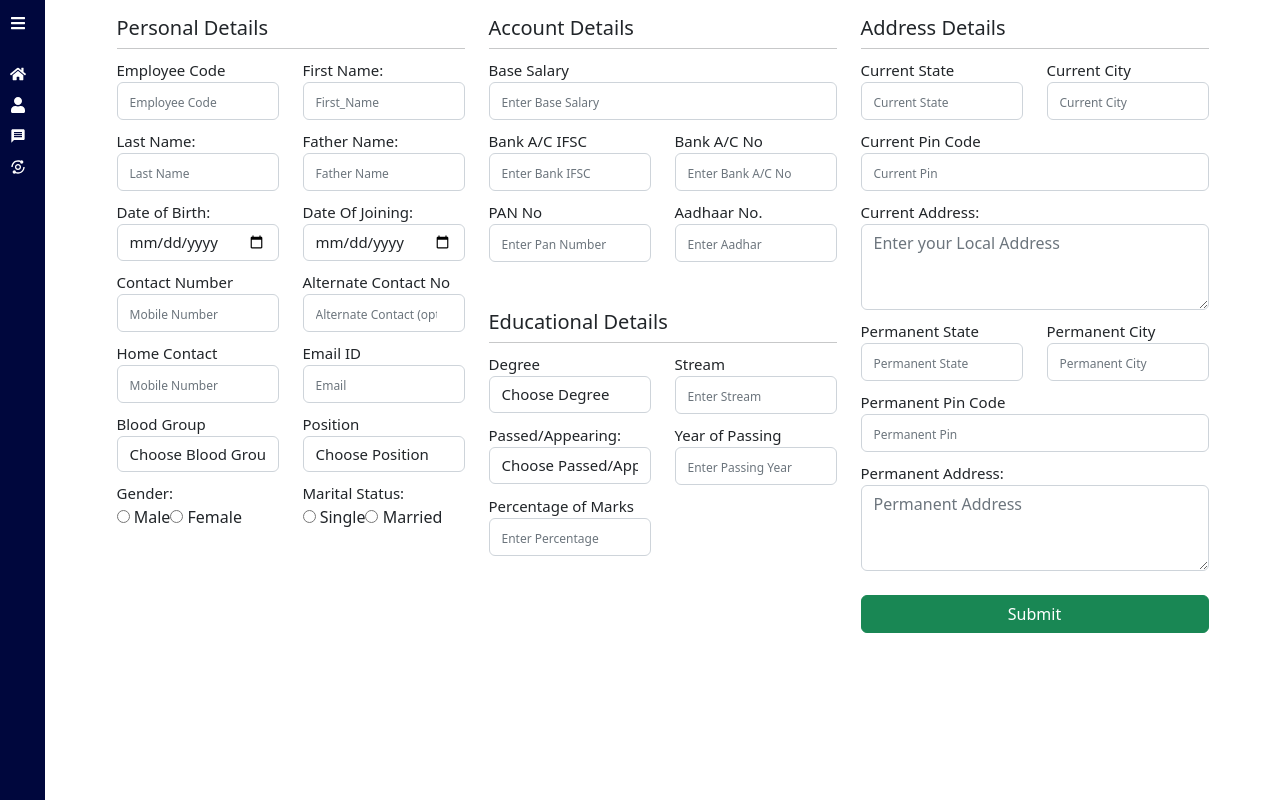
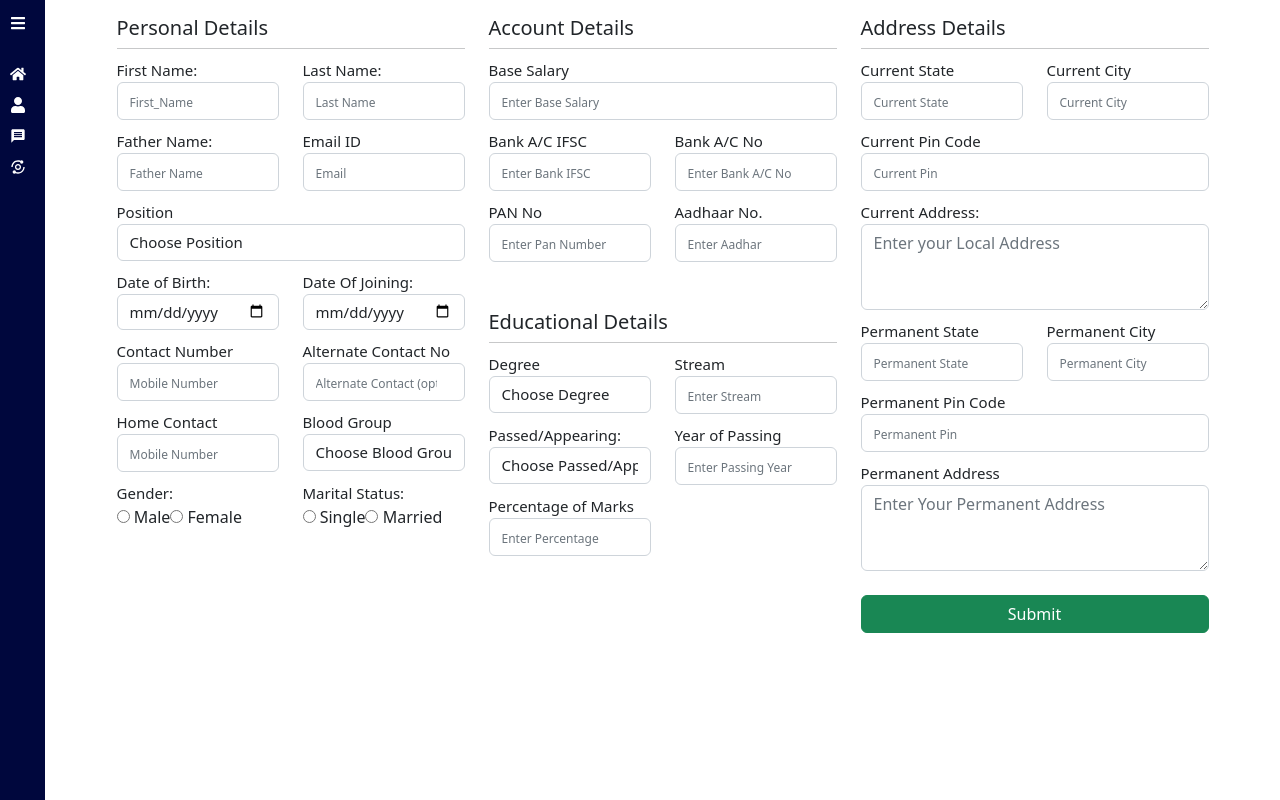
Before and after one commit to niklesh-zd/zd-payroll, a React (Create React App) app in the folder payroll-front/: page /settings/profile in a window 1280 px wide. Built offline with nearby package versions, Linux system fonts and the light colour scheme.

Commit message:
frontend chagnges

```diff
--- a/payroll-front/src/pages/Employee/AddEmployee.jsx
+++ b/payroll-front/src/pages/Employee/AddEmployee.jsx
@@ -49,7 +49,7 @@ function AddEmployee(props) {
     setErrors(validationErrors.errObj);
     if (validationErrors && validationErrors.formIsValid) {
       axios
-        .post("http://localhost:7071/emp/add_employ", fields)
+        .post("http://192.168.29.146:7071/emp/add_employ", fields)
         .then((response) => {
           console.log("success", response.data.message);
           if (response.data.message == "Success ") {
@@ -76,7 +76,7 @@ function AddEmployee(props) {
     setErrors(validationErrors.errObj);
     if (validationErrors && validationErrors.formIsValid) {
       axios
-        .post("http://localhost:7071/emp/update/" + props.data._id, fields)
+        .post("http://192.168.29.146:7071/emp/update/" + props.data._id, fields)
         .then((response) => {
           console.log("success", response);
           if (response.data.message == "updated successfully.") {
@@ -106,7 +106,7 @@ function AddEmployee(props) {
                 <h5 className="text-left"> Personal Details</h5>
                 <hr style={{ margin: "0px" }} />
                 <div className="row">
-                  <div className="col-lg-6 col-md-6 col-sm-6 col-xs-12">
+                  {/* <div className="col-lg-6 col-md-6 col-sm-6 col-xs-12">
                     <div className="form-group">
                       <label className="profile_details_text">
                         Employee Code
@@ -123,7 +123,7 @@ function AddEmployee(props) {
                       />
                       <div className="errorMsg">{errors.Employee_Code}</div>
                     </div>
-                  </div>
+                  </div> */}
                   <div className="col-lg-6 col-md-6 col-sm-6 col-xs-12">
                     <div className="form-group">
                       <label className="profile_details_text">
@@ -143,8 +143,6 @@ function AddEmployee(props) {
                       <div className="errorMsg">{errors.First_Name}</div>
                     </div>
                   </div>
-                </div>
-                <div className="row">
                   <div className="col-lg-6 col-md-6 col-sm-6 col-xs-12">
                     <div className="form-group">
                       <label className="profile_details_text">
@@ -164,6 +162,8 @@ function AddEmployee(props) {
                       <div className="errorMsg">{errors.Last_Name}</div>
                     </div>
                   </div>
+                </div>
+                <div className="row">
                   <div className="col-lg-6 col-md-6 col-sm-6 col-xs-12">
                     <div className="form-group">
                       <label className="profile_details_text">
@@ -183,8 +183,55 @@ function AddEmployee(props) {
                       <div className="errorMsg">{errors.fatherName}</div>
                     </div>
                   </div>
+                  <div className="col-lg-6 col-md-6 col-sm-6 col-xs-6 ">
+                    <div className="form-group">
+                      <label className="profile_details_text">Email ID</label>
+                      <input
+                        type="email"
+                        name="email"
+                        className="form-control"
+                        placeholder="Email"
+                        value={fields.email}
+                        onChange={(e) => handleChange(e)}
+                      />
+                      <div className="errorMsg">{errors.email}</div>
+                    </div>
+                  </div>
                 </div>
-
+                <div className="row">
+                  <div className="col-lg-12 col-md-12 col-sm-12 col-xs-12">
+                    <div className="form-group">
+                      <label className="profile_details_text">Position</label>
+                      <select
+                        name="Position"
+                        className="form-control"
+                        value={fields.Position}
+                        onChange={(e) => handleChange(e)}
+                      >
+                        <option disabled={true} selected={true}>
+                          Choose Position
+                        </option>
+                        <option>Software Architect</option>
+                        <option>
+                          Engineering Project Manager/Engineering Manager
+                        </option>
+                        <option>
+                          Technical Lead/Engineering Lead/Team Lead
+                        </option>
+                        <option>Principal Software Engineer</option>
+                        <option>
+                          Senior Software Engineer/Senior Software Developer
+                        </option>
+                        <option>Software Engineer</option>
+                        <option>Software Developer</option>
+                        <option>Junior Software Developer</option>
+                        <option>Intern Software Developer</option>
+                        <option>Other</option>
+                      </select>
+                      <div className="errorMsg">{errors.Position}</div>
+                    </div>
+                  </div>
+                </div>
                 <div className="row">
                   <div className="col-lg-6 col-md-6 col-sm-6 col-xs-12">
                     <div className="form-group">
@@ -286,23 +333,6 @@ function AddEmployee(props) {
                       </div>
                     </div>
                   </div>
-                  <div className="col-lg-6 col-md-6 col-sm-6 col-xs-6 ">
-                    <div className="form-group">
-                      <label className="profile_details_text">Email ID</label>
-                      <input
-                        type="email"
-                        name="email"
-                        className="form-control"
-                        placeholder="Email"
-                        value={fields.email}
-                        onChange={(e) => handleChange(e)}
-                      />
-                      <div className="errorMsg">{errors.email}</div>
-                    </div>
-                  </div>
-                </div>
-
-                <div className="row">
                   <div className="col-lg-6 col-md-6 col-sm-6 col-xs-12">
                     <div className="form-group">
                       <label className="profile_details_text">
@@ -327,41 +357,6 @@ function AddEmployee(props) {
                         <option>AB- </option>
                       </select>
                       <div className="errorMsg">{errors.Blood_Group}</div>
-                    </div>
-                  </div>
-                  <div className="col-lg-6 col-md-6 col-sm-6 col-xs-12">
-                    <div className="form-group">
-                      <label className="profile_details_text">Position</label>
-                      {/* <input
-                        type="text"
-                        style={{ textTransform: "capitalize" }}
-                        name="Position"
-                        value={fields.Position}
-                        onChange={(e) => handleChange(e)}
-                        className="form-control"
-                        placeholder="Enter your Position"
-                      /> */}
-                      <select
-                        name="Position"
-                        className="form-control"
-                        value={fields.Position}
-                        onChange={(e) => handleChange(e)}
-                      >
-                        <option disabled={true} selected={true}>
-                          Choose Position
-                        </option>
-                        <option>Software Architect</option>
-                        <option>Engineering Project Manager/Engineering Manager</option>
-                        <option>Technical Lead/Engineering Lead/Team Lead</option>
-                        <option>Principal Software Engineer</option>
-                        <option>Senior Software Engineer/Senior Software Developer</option>
-                        <option>Software Engineer</option>
-                        <option>Software Developer</option>
-                        <option>Junior Software Developer</option>
-                        <option>Intern Software Developer</option>
-                        <option>Other</option>
-                      </select>
-                      <div className="errorMsg">{errors.Position}</div>
                     </div>
                   </div>
                 </div>
@@ -764,7 +759,9 @@ function AddEmployee(props) {
                         value={fields.permanent_pin_code}
                         onChange={(e) => handleChange(e)}
                       />
-                      <div className="errorMsg">{errors.permanent_pin_code}</div>
+                      <div className="errorMsg">
+                        {errors.permanent_pin_code}
+                      </div>
                     </div>
                   </div>
                 </div>
@@ -772,14 +769,14 @@ function AddEmployee(props) {
                   <div className="col-lg-12 col-md-12 col-sm-12 col-xs-12">
                     <div className="form-group">
                       <label className="profile_details_text">
-                        Permanent Address:
+                        Permanent Address
                       </label>
                       <textarea
                         className="form-control"
                         name="Permanent_Address"
                         rows="3"
                         cols="35"
-                        placeholder="Permanent Address"
+                        placeholder="Enter Your Permanent Address"
                         value={fields.Permanent_Address}
                         onChange={(e) => handleChange(e)}
                       ></textarea>
--- a/payroll-front/src/pages/Employee/EmpEdit.jsx
+++ b/payroll-front/src/pages/Employee/EmpEdit.jsx
@@ -9,7 +9,7 @@ const Empedit = () => {
     console.log('idddd', id)
 
     useEffect(() => {
-        fetch('http://localhost:7071/emp/emp_1/' + id)
+        fetch('http://192.168.29.146:7071/emp/emp_1/' + id)
           .then((res) => {
             return res.json()
           })
--- a/payroll-front/src/pages/Employee/manageEmpyee.jsx
+++ b/payroll-front/src/pages/Employee/manageEmpyee.jsx
@@ -21,7 +21,7 @@ const ManageEmpyee = () => {
   };
   useEffect(() => {
     window
-      .fetch("http://localhost:7071/emp/get_employ")
+      .fetch("http://192.168.29.146:7071/emp/get_employ")
       .then((res) => {
         return res.json();
       })
--- a/payroll-front/src/pages/Leaves/Leave.jsx
+++ b/payroll-front/src/pages/Leaves/Leave.jsx
@@ -15,7 +15,7 @@ const Leaves = () => {
   console.log("leavesData", leavesData);
   useEffect(() => {
     window
-      .fetch("http://localhost:7071/emp/get_employ")
+      .fetch("http://192.168.29.146:7071/emp/get_employ")
       .then((res) => {
         return res.json();
       })
@@ -31,7 +31,7 @@ const Leaves = () => {
     e.preventDefault();
     console.log("0000");
     axios
-      .post("http://localhost:7071/Emp_Leave/leave", leavesData)
+      .post("http://192.168.29.146:7071/Emp_Leave/leave", leavesData)
       .then((response) => {
         console.log("success", response);
       })
--- a/payroll-front/src/pages/Leaves/LeaveDetails.js
+++ b/payroll-front/src/pages/Leaves/LeaveDetails.js
@@ -44,7 +44,7 @@ function LeaveDetails() {
   const [empLeaveData, setEmpLeaveData] = useState([]);
   useEffect(() => {
     axios
-      .get("http://localhost:7071/Emp_Leave/get_leave")
+      .get("http://192.168.29.146:7071/Emp_Leave/get_leave")
       .then((response) => {
         let filteredArr = [];
         let filteredObj = {};
--- a/payroll-front/src/pages/Salary.jsx
+++ b/payroll-front/src/pages/Salary.jsx
@@ -75,14 +75,14 @@ function Salary() {
 
   function handlesubmit(e) {
     e.preventDefault()
-    axios.post('http://localhost:7071/Holiday/get_holiday', fields)
+    axios.post('http://192.168.29.146:7071/Holiday/get_holiday', fields)
       .then((response) => {
         console.log('success data ---------------------geted', response.data.length)
         let holiday = response.data.length;
         Setholiday(holiday);
       }).then(() => {
         Settotalworkday(inputValue - holiday)
-        axios.post('http://localhost:7071/Emp_Salary/salary', fields)
+        axios.post('http://192.168.29.146:7071/Emp_Salary/salary', fields)
         // navigate("/download" + id)
       })
       .catch(error => {
@@ -97,7 +97,7 @@ function Salary() {
 
   useEffect(() => {
     let obje = {};
-    fetch('http://localhost:7071/emp/emp_1/' + id)
+    fetch('http://192.168.29.146:7071/emp/emp_1/' + id)
       .then((res) => {
         return res.json()
       })
--- a/payroll-front/src/pages/Salary_slip/downloadslip.jsx
+++ b/payroll-front/src/pages/Salary_slip/downloadslip.jsx
@@ -19,7 +19,7 @@ const Downloadslip = () => {
     const [Npfb, Setnpayfb] = useState('');
     const [totalearn, Settotalearn] = useState('');
     useEffect(() => {
-        fetch('http://localhost:7071/Emp_Salary/get-one-user/' + id)
+        fetch('http://192.168.29.146:7071/Emp_Salary/get-one-user/' + id)
             .then((res) => {
                 return res.json()
             })
```
Also changed, not shown: payroll-front/src/pages/Employee/EmpDetail.jsx (+2 -9 lines), payroll-front/src/pages/Employee/employeeValidation.js (+4 -4 lines).
